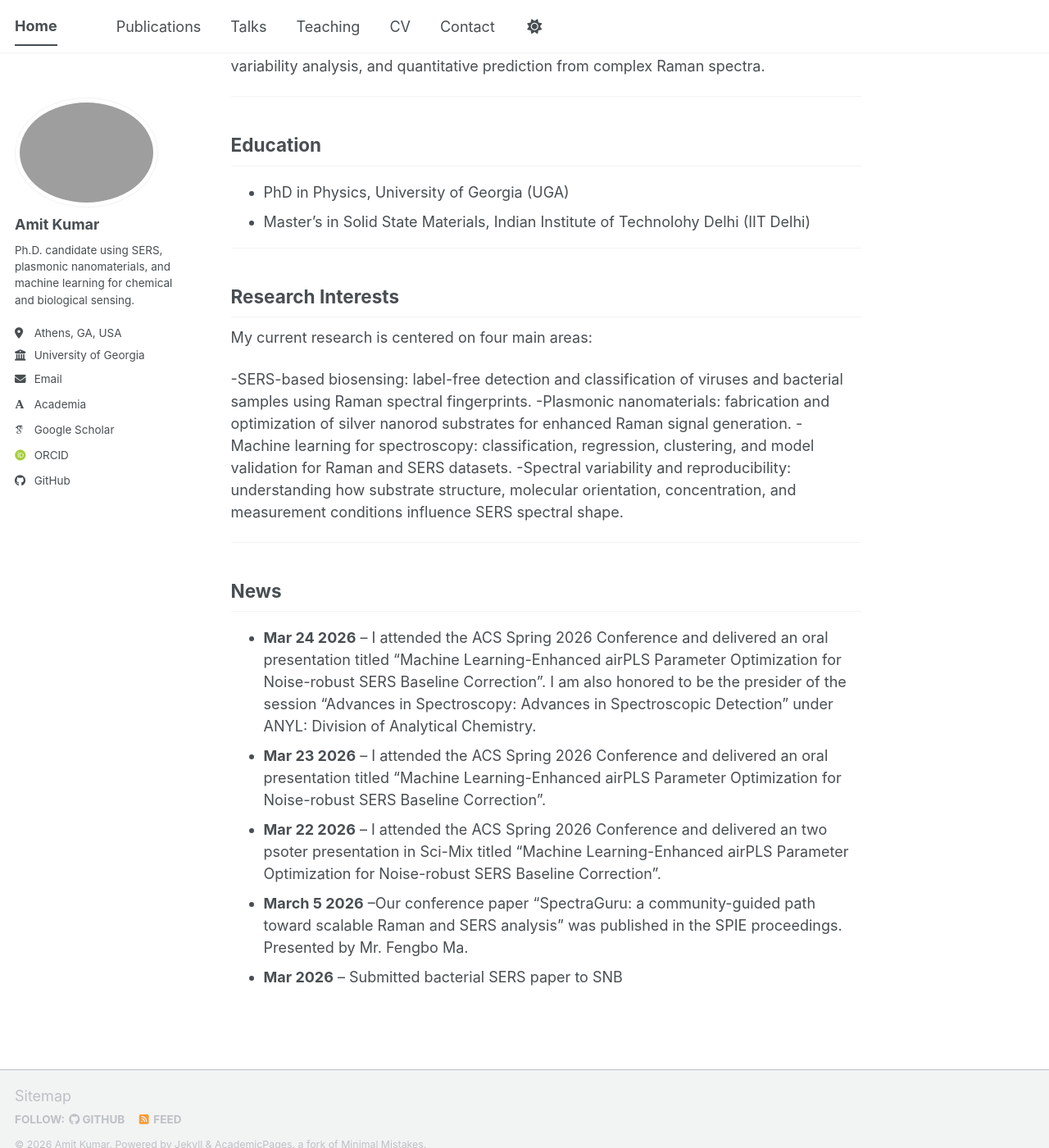
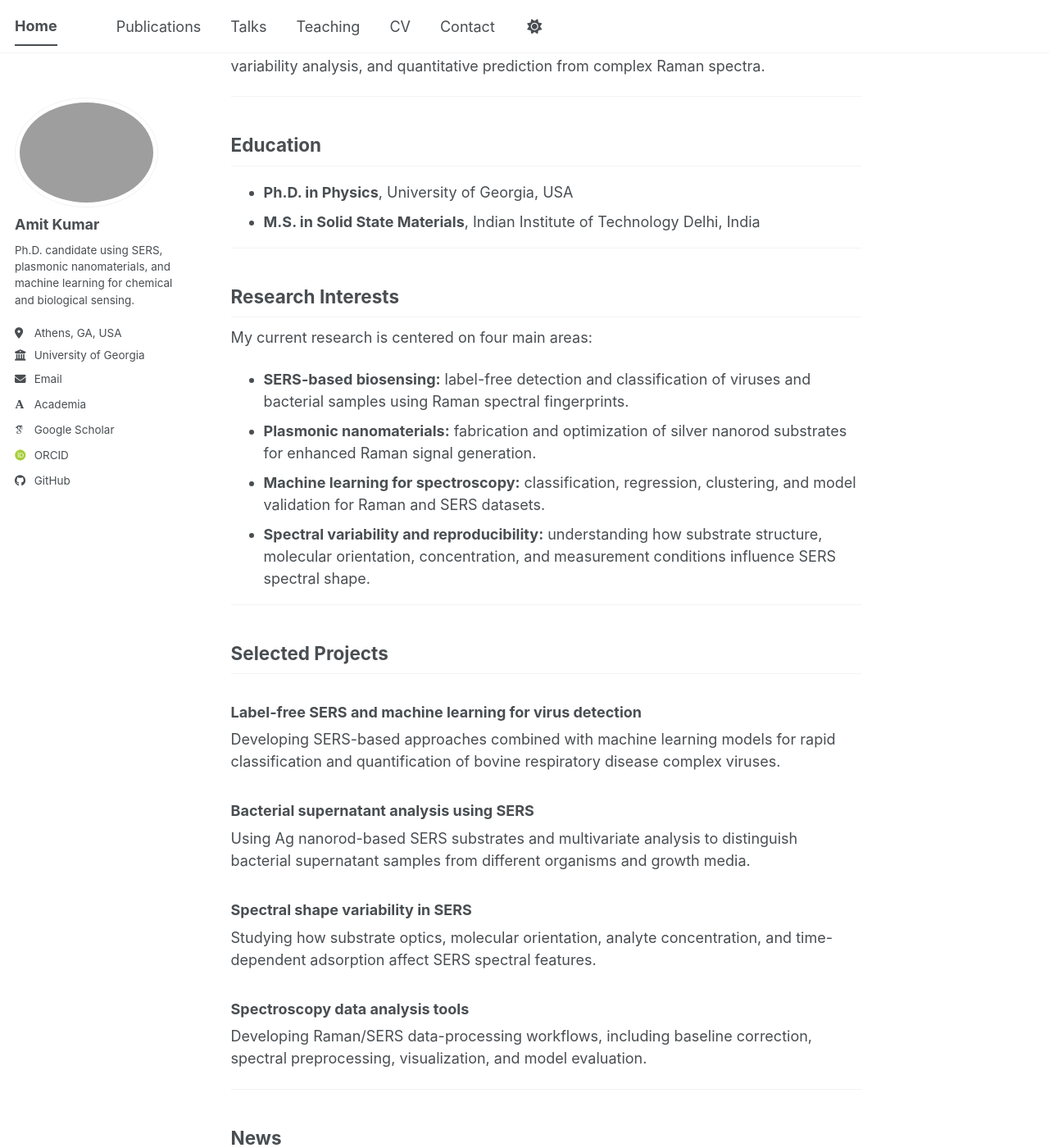
Before and after one commit to AmitKumar-SERS/AmitKumar-SERS.github.io, a Jekyll site: the page built from _pages/about.md, in a window 1280 px wide and 1400 px high, scrolled down 384 px. Shown: the whole window at 82% size. Built offline with Jekyll 4.4.1, drawn with Linux system fonts in a browser that asks for light colours; some web fonts are replaced; a script bundle is joined from its source files by our own code; library files that are not in the unit come from our copies; some of the changed text lies outside the part shown.

Commit message:
Update about.md

```diff
--- a/_pages/about.md
+++ b/_pages/about.md
@@ -1,10 +1,12 @@
 ---
-layout: single
+permalink: /
 title: "About"
-permalink: /
 author_profile: true
+redirect_from:
+  - /about/
+  - /about.html
 ---
-## Hello! Welcome to my personal website!
+## Welcome
 
 I am a Ph.D. candidate in Physics at the University of Georgia, working with Prof. Yiping Zhao. My research focuses on surface-enhanced Raman spectroscopy (SERS), plasmonic nanomaterials, silver nanorod substrates, and machine learning-assisted spectroscopy for chemical and biological sensing.
 
@@ -14,8 +16,8 @@
 
 ## Education
 
-- PhD in Physics, University of Georgia (UGA)
-- Master’s in Solid State Materials, Indian Institute of Technolohy Delhi (IIT Delhi)
+- **Ph.D. in Physics**, University of Georgia, USA
+- **M.S. in Solid State Materials**, Indian Institute of Technology Delhi, India
 
 ---
 
@@ -23,17 +25,37 @@
 
 My current research is centered on four main areas:
 
--SERS-based biosensing: label-free detection and classification of viruses and bacterial samples using Raman spectral fingerprints.
--Plasmonic nanomaterials: fabrication and optimization of silver nanorod substrates for enhanced Raman signal generation.
--Machine learning for spectroscopy: classification, regression, clustering, and model validation for Raman and SERS datasets.
--Spectral variability and reproducibility: understanding how substrate structure, molecular orientation, concentration, and measurement conditions influence SERS spectral shape.
+- **SERS-based biosensing:** label-free detection and classification of viruses and bacterial samples using Raman spectral fingerprints.
+- **Plasmonic nanomaterials:** fabrication and optimization of silver nanorod substrates for enhanced Raman signal generation.
+- **Machine learning for spectroscopy:** classification, regression, clustering, and model validation for Raman and SERS datasets.
+- **Spectral variability and reproducibility:** understanding how substrate structure, molecular orientation, concentration, and measurement conditions influence SERS spectral shape.
+
+---
+
+## Selected Projects
+
+### Label-free SERS and machine learning for virus detection
+
+Developing SERS-based approaches combined with machine learning models for rapid classification and quantification of bovine respiratory disease complex viruses.
+
+### Bacterial supernatant analysis using SERS
+
+Using Ag nanorod-based SERS substrates and multivariate analysis to distinguish bacterial supernatant samples from different organisms and growth media.
+
+### Spectral shape variability in SERS
+
+Studying how substrate optics, molecular orientation, analyte concentration, and time-dependent adsorption affect SERS spectral features.
+
+### Spectroscopy data analysis tools
+
+Developing Raman/SERS data-processing workflows, including baseline correction, spectral preprocessing, visualization, and model evaluation.
 
 ---
 
 ## News
 
-- **Mar 24 2026** – I attended the ACS Spring 2026 Conference and delivered an oral presentation titled “Machine Learning-Enhanced airPLS Parameter Optimization for Noise-robust SERS Baseline Correction”. I am also honored to be the presider of the session “Advances in Spectroscopy: Advances in Spectroscopic Detection” under ANYL: Division of Analytical Chemistry.
-- **Mar 23 2026** – I attended the ACS Spring 2026 Conference and delivered an oral presentation titled “Machine Learning-Enhanced airPLS Parameter Optimization for Noise-robust SERS Baseline Correction”.
-- **Mar 22 2026** – I attended the ACS Spring 2026 Conference and delivered an two psoter presentation in Sci-Mix titled “Machine Learning-Enhanced airPLS Parameter Optimization for Noise-robust SERS Baseline Correction”.
-- **March 5 2026** –Our conference paper “SpectraGuru: a community-guided path toward scalable Raman and SERS analysis” was published in the SPIE proceedings. Presented by Mr. Fengbo Ma.
-- **Mar 2026** – Submitted bacterial SERS paper to SNB
+- **March 2026** — Presented an oral talk at ACS Spring 2026 on machine learning-enhanced airPLS parameter optimization for noise-robust SERS baseline correction.
+- **March 2026** — Served as a presider for the “Advances in Spectroscopic Detection” session under the Division of Analytical Chemistry at ACS Spring 2026.
+- **March 2026** — Presented two Sci-Mix posters at ACS Spring 2026.
+- **March 2026** — Conference paper “SpectraGuru: a community-guided path toward scalable Raman and SERS analysis” was published in SPIE Proceedings.
+- **March 2026** — Submitted a manuscript on bacterial SERS analysis for journal review.
```
